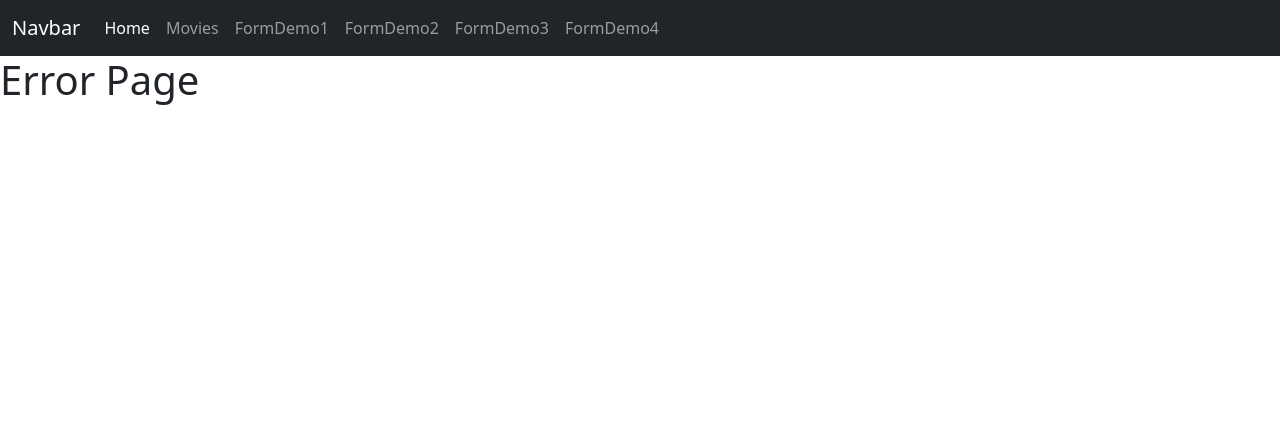
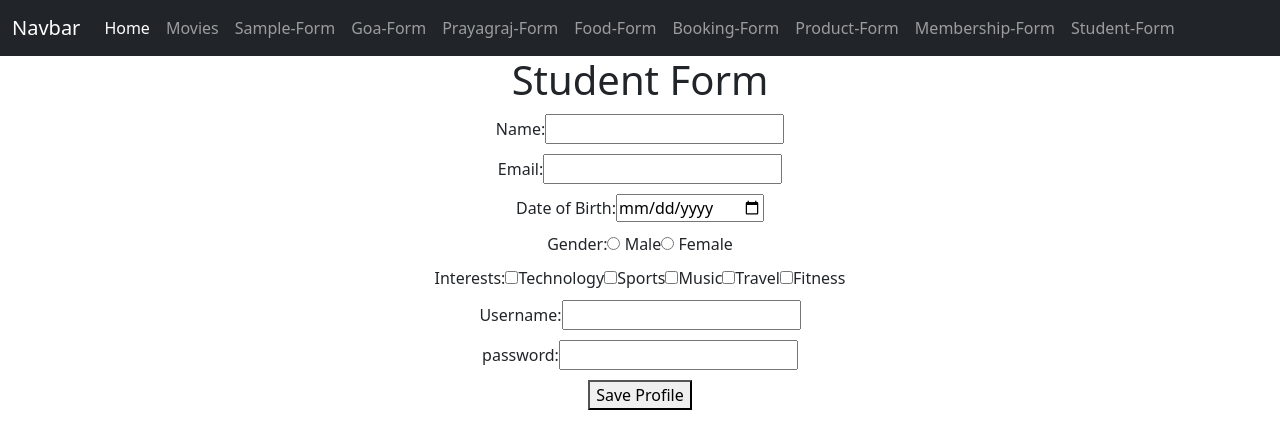
Before and after one commit to kaushal-kj/learning25, a React (Vite) app: page /formdemo8 in a window 1280 px wide. Shown: the top 448 px of the page. Built offline with nearby package versions, Linux system fonts and the light colour scheme.

Commit message:
13/2/25 : 12am

```diff
--- a/src/App.jsx
+++ b/src/App.jsx
@@ -12,6 +12,10 @@ import { FormDemo1 } from "./components/forms/FormDemo1";
 import { FormDemo2 } from "./components/forms/FormDemo2";
 import { FormDemo3 } from "./components/forms/FormDemo3";
 import { FormDemo4 } from "./components/forms/FormDemo4";
+import { FormDemo5 } from "./components/forms/FormDemo5";
+import { FormDemo6 } from "./components/forms/FormDemo6";
+import { FormDemo7 } from "./components/forms/FormDemo7";
+import { FormDemo8 } from "./components/forms/FormDemo8";
 // import './App.css'
 
 function App() {
@@ -30,6 +34,10 @@ function App() {
         <Route path="/formdemo2" element={<FormDemo2 />}></Route>
         <Route path="/formdemo3" element={<FormDemo3 />}></Route>
         <Route path="/formdemo4" element={<FormDemo4 />}></Route>
+        <Route path="/formdemo5" element={<FormDemo5 />}></Route>
+        <Route path="/formdemo6" element={<FormDemo6 />}></Route>
+        <Route path="/formdemo7" element={<FormDemo7 />}></Route>
+        <Route path="/formdemo8" element={<FormDemo8 />}></Route>
       </Routes>
     </div>
   );
--- a/src/components/forms/FormDemo1.jsx
+++ b/src/components/forms/FormDemo1.jsx
@@ -10,7 +10,7 @@ export const FormDemo1 = () => {
     <div style={{ textAlign: "center" }}>
       <h1>Sample Form</h1>
       <form onSubmit={handleSubmit(submitHandler)}>
-        <div>
+        <div style={{margin:"10px"}}>
           <label>Name</label>
           <input
             type="text"
@@ -18,7 +18,7 @@ export const FormDemo1 = () => {
             {...register("name")}
           ></input>
         </div>
-        <div>
+        <div style={{margin:"10px"}}>
           <label>Age</label>
           <input
             type="number"
@@ -26,7 +26,7 @@ export const FormDemo1 = () => {
             {...register("age")}
           ></input>
         </div>
-        <div>
+        <div style={{margin:"10px"}}>
           <label>gender</label>
           <input
             type="text"
@@ -34,7 +34,7 @@ export const FormDemo1 = () => {
             {...register("gender")}
           ></input>
         </div>
-        <div>
+        <div style={{margin:"10px"}}>
           <input type="submit" value="submit" />
         </div>
       </form>
--- a/src/components/forms/FormDemo2.jsx
+++ b/src/components/forms/FormDemo2.jsx
@@ -10,7 +10,7 @@ export const FormDemo2 = () => {
     <div style={{ textAlign: "center" }}>
       <h1>Goa Trip</h1>
       <form onSubmit={handleSubmit(submitHandler)}>
-        <div>
+        <div style={{margin:"10px"}}>
           <label>Name</label>
           <input
             type="text"
@@ -18,7 +18,7 @@ export const FormDemo2 = () => {
             {...register("name")}
           ></input>
         </div>
-        <div>
+        <div style={{margin:"10px"}}>
           <label>Transport</label>
           <br />
           Bus
@@ -40,7 +40,7 @@ export const FormDemo2 = () => {
             {...register("transport")}
           ></input>
         </div>
-        <div>
+        <div style={{margin:"10px"}}>
           <label>gender</label>
           <input
             type="text"
@@ -48,7 +48,7 @@ export const FormDemo2 = () => {
             {...register("gender")}
           ></input>
         </div>
-        <div>
+        <div style={{margin:"10px"}}>
           <input type="submit" value="submit" />
         </div>
       </form>
--- a/src/components/forms/FormDemo3.jsx
+++ b/src/components/forms/FormDemo3.jsx
@@ -10,7 +10,7 @@ export const FormDemo3 = () => {
     <div style={{ textAlign: "center" }}>
       <h1>Prayagraj Trip</h1>
       <form onSubmit={handleSubmit(submitHandler)}>
-        <div>
+        <div style={{margin:"10px"}}>
           <label>Name</label>
           <input
             type="text"
@@ -18,7 +18,7 @@ export const FormDemo3 = () => {
             {...register("name")}
           ></input>
         </div>
-        <div>
+        <div style={{margin:"10px"}}>
           <label>Transport</label>
           <br />
           Bus:{" "}
@@ -40,7 +40,7 @@ export const FormDemo3 = () => {
             {...register("transport")}
           ></input>
         </div>
-        <div>
+        <div style={{margin:"10px"}}>
           <label>gender</label>
           <input
             type="text"
@@ -48,14 +48,14 @@ export const FormDemo3 = () => {
             {...register("gender")}
           ></input>
         </div>
-        <div>
+        <div style={{margin:"10px"}}>
           <label>Preference:</label>
           <br />
           20km <input type="checkbox" {...register("check")}></input>
           swimming <input type="checkbox" {...register("check")}></input>
           return <input type="checkbox" {...register("check")}></input>
         </div>
-        <div>
+        <div style={{margin:"10px"}}>
           <label>City:</label>
           <select name="Enter City" {...register("city")}>
             <option value="ahmedabad">Ahmedabad</option>
@@ -63,7 +63,7 @@ export const FormDemo3 = () => {
             <option value="goa">Goa</option>
           </select>
         </div>
-        <div>
+        <div style={{margin:"10px"}}>
           <input type="submit" value="submit" />
         </div>
       </form>
--- a/src/components/forms/FormDemo4.jsx
+++ b/src/components/forms/FormDemo4.jsx
@@ -10,7 +10,7 @@ export const FormDemo4 = () => {
     <div style={{ textAlign: "center" }}>
       <h1>Food Form</h1>
       <form onSubmit={handleSubmit(submitHandler)}>
-        <div>
+        <div style={{margin:"10px"}}>
           <label>Name</label>
           <input
             type="text"
@@ -18,7 +18,7 @@ export const FormDemo4 = () => {
             {...register("name")}
           ></input>
         </div>
-        <div>
+        <div style={{margin:"10px"}}>
           <label>Toppings</label>
           <br />
           Cheeze
@@ -28,7 +28,7 @@ export const FormDemo4 = () => {
           Oragano
           <input type="radio" name="topping" {...register("topping")}></input>
         </div>
-        <div>
+        <div style={{margin:"10px"}}>
           <label>gender</label>
           <input
             type="text"
@@ -36,7 +36,7 @@ export const FormDemo4 = () => {
             {...register("gender")}
           ></input>
         </div>
-        <div>
+        <div style={{margin:"10px"}}>
           <input type="submit" value="submit" />
         </div>
       </form>
--- /dev/null
+++ b/src/components/forms/FormDemo5.jsx
@@ -0,0 +1,37 @@
+import React from "react";
+import { useForm } from "react-hook-form";
+
+export const FormDemo5 = () => {
+  const { register, handleSubmit } = useForm();
+  const submitHandler = (data) => {
+    console.log(data);
+  };
+  return (
+    <div style={{ textAlign: "center"}}>
+      <h1>Booking Form</h1>
+      <form onSubmit={handleSubmit(submitHandler)}>
+        <div style={{margin:"10px"}}>
+          <label>Name:</label>
+          <input type="text" name="name" {...register("name")}></input>
+        </div>
+        <div style={{margin:"10px"}}>
+          <label>Email:</label>
+          <input type="email" name="email" {...register("email")}></input>
+        </div>
+        <div style={{margin:"10px"}}>
+          <label>Select Date:</label>
+          <input type="date" name="date" {...register("date")}></input>
+        </div>
+        <div style={{margin:"10px"}}>
+          <label>Select Time:</label>
+          <input type="time" name="time" {...register("time")}></input>
+        </div>
+        <div style={{margin:"10px"}}>
+          <label>Number of People:</label>
+          <input type="number" name="people" {...register("people")}></input>
+        </div>
+        <button type="submit">Book</button>
+      </form>
+    </div>
+  );
+};
--- /dev/null
+++ b/src/components/forms/FormDemo6.jsx
@@ -0,0 +1,42 @@
+import React from 'react'
+import { useForm } from 'react-hook-form'
+
+export const FormDemo6 = () => {
+    const { register, handleSubmit } = useForm();
+    const submitHandler = (data) => {
+        console.log(data);
+    }
+    return (
+        <div style={{ textAlign: "center" }}>
+            <h1>Product Form</h1>
+            <form onSubmit={handleSubmit(submitHandler)}>
+                <div style={{ margin: "10px" }}>
+                    <label >Name:</label>
+                    <input type="text" name='name' min="1" {...register("name")}></input>
+                </div>
+                <div style={{ margin: "10px" }}>
+                    <label >Email:</label>
+                    <input type="email" name='email' {...register("email")}></input>
+                </div>
+                <div style={{ margin: "10px" }}>
+                    <label >Shipping Address:</label>
+                    <textarea name='address' {...register("address")}></textarea>
+                </div>
+                <div style={{ margin: "10px" }}>
+                    <label >Select Product:</label>
+                    <select name="product" {...register("product")}>
+                        <option value="phone">SmartPhone</option>
+                        <option value="laptop">Laptop</option>
+                        <option value="headphone">HeadPhone</option>
+                    </select>
+                </div>
+                <div style={{ margin: "10px" }}>
+                    <label > Quantity:</label>
+                    <input type="number" name='quantity' {...register("quantity")}></input>
+                </div>
+                <button type='submit'>Order now</button>
+            </form>
+
+        </div>
+    )
+}
--- /dev/null
+++ b/src/components/forms/FormDemo7.jsx
@@ -0,0 +1,37 @@
+import React from 'react'
+import { useForm } from 'react-hook-form'
+
+export const FormDemo7 = () => {
+    const { register, handleSubmit } = useForm();
+    const submitHandler = (data) => {
+        console.log(data);
+    }
+    return (
+        <div style={{ textAlign: "center" }}>
+            <h1>Membership Form</h1>
+            <form onSubmit={handleSubmit(submitHandler)}>
+                <div style={{ margin: "10px" }}>
+                    <label >Name:</label>
+                    <input type="text" name="name" {...register("name")}></input>
+                </div>
+                <div style={{ margin: "10px" }}>
+                    <label >Email:</label>
+                    <input type="email" name="email" {...register("email")}></input>
+                </div>
+                <div style={{ margin: "10px" }}>
+                    <label >Membership Type:</label>
+                    <select name="membership" {...register("membership")}>
+                        <option value="basic">Basic</option>
+                        <option value="premium">Premium</option>
+                        <option value="vip">VIP</option>
+                    </select>
+                </div>
+                <div style={{ margin: "10px" }}>
+                    <input type="checkbox" name="term" {...register("term")}></input>
+                    i agree to the terms and conditions
+                </div>
+                <button type='submit'>Join now</button>
+            </form>
+        </div>
+    )
+}
--- /dev/null
+++ b/src/components/forms/FormDemo8.jsx
@@ -0,0 +1,50 @@
+import React from 'react'
+import { useForm } from 'react-hook-form'
+
+export const FormDemo8 = () => {
+    const { register, handleSubmit } = useForm();
+    const submitHandler = (data) => {
+        console.log(data);
+    }
+    return (
+        <div style={{ textAlign: "center" }}>
+            <h1>Student Form</h1>
+            <form onSubmit={handleSubmit(submitHandler)}>
+                <div style={{ margin: "10px" }}>
+                    <label>Name:</label>
+                    <input type="text" name="name" {...register("name")}></input>
+                </div>
+                <div style={{ margin: "10px" }}>
+                    <label>Email:</label>
+                    <input type="email" name="email" {...register("email")}></input>
+                </div>
+                <div style={{ margin: "10px" }}>
+                    <label>Date of Birth:</label>
+                    <input type="date" name="dob" {...register("dob")}></input>
+                </div>
+                <div style={{ margin: "10px" }}>
+                    <label>Gender:</label>
+                    <input type="radio" name="gender" value="male" {...register("dob")}></input> Male
+                    <input type="radio" name="gender" value="female" {...register("dob")}></input> Female
+                </div>
+                <div style={{ margin: "10px" }}>
+                    <label>Interests:</label>
+                    <input type="checkbox" name="interests" value="tech" {...register("interests")}></input>Technology
+                    <input type="checkbox" name="interests" value="sports" {...register("interests")}></input>Sports
+                    <input type="checkbox" name="interests" value="music" {...register("interests")}></input>Music
+                    <input type="checkbox" name="interests" value="travel" {...register("interests")}></input>Travel
+                    <input type="checkbox" name="interests" value="fitness" {...register("interests")}></input>Fitness
+                </div>
+                <div style={{ margin: "10px" }}>
+                    <label>Username:</label>
+                    <input type="text" name="username" {...register("username")}></input>
+                </div>
+                <div style={{ margin: "10px" }}>
+                    <label>password:</label>
+                    <input type="password" name="password" {...register("password")}></input>
+                </div>
+                <button type='submit'>Save Profile</button>
+            </form>
+        </div>
+    )
+}
--- a/src/components/hotstar/Navbar.jsx
+++ b/src/components/hotstar/Navbar.jsx
@@ -34,22 +34,42 @@ export const Navbar = () => {
             </li>
             <li class="nav-item">
               <Link class="nav-link" to="/formdemo1">
-                FormDemo1
+                Sample-Form
               </Link>
             </li>
             <li class="nav-item">
               <Link class="nav-link" to="/formdemo2">
-                FormDemo2
+                Goa-Form
               </Link>
             </li>
             <li class="nav-item">
               <Link class="nav-link" to="/formdemo3">
-                FormDemo3
+                Prayagraj-Form
               </Link>
             </li>
             <li class="nav-item">
               <Link class="nav-link" to="/formdemo4">
-                FormDemo4
+                Food-Form
+              </Link>
+            </li>
+            <li class="nav-item">
+              <Link class="nav-link" to="/formdemo5">
+                Booking-Form
+              </Link>
+            </li>
+            <li class="nav-item">
+              <Link class="nav-link" to="/formdemo6">
+                Product-Form
+              </Link>
+            </li>
+            <li class="nav-item">
+              <Link class="nav-link" to="/formdemo7">
+                Membership-Form
+              </Link>
+            </li>
+            <li class="nav-item">
+              <Link class="nav-link" to="/formdemo8">
+                Student-Form
               </Link>
             </li>
           </ul>
```
